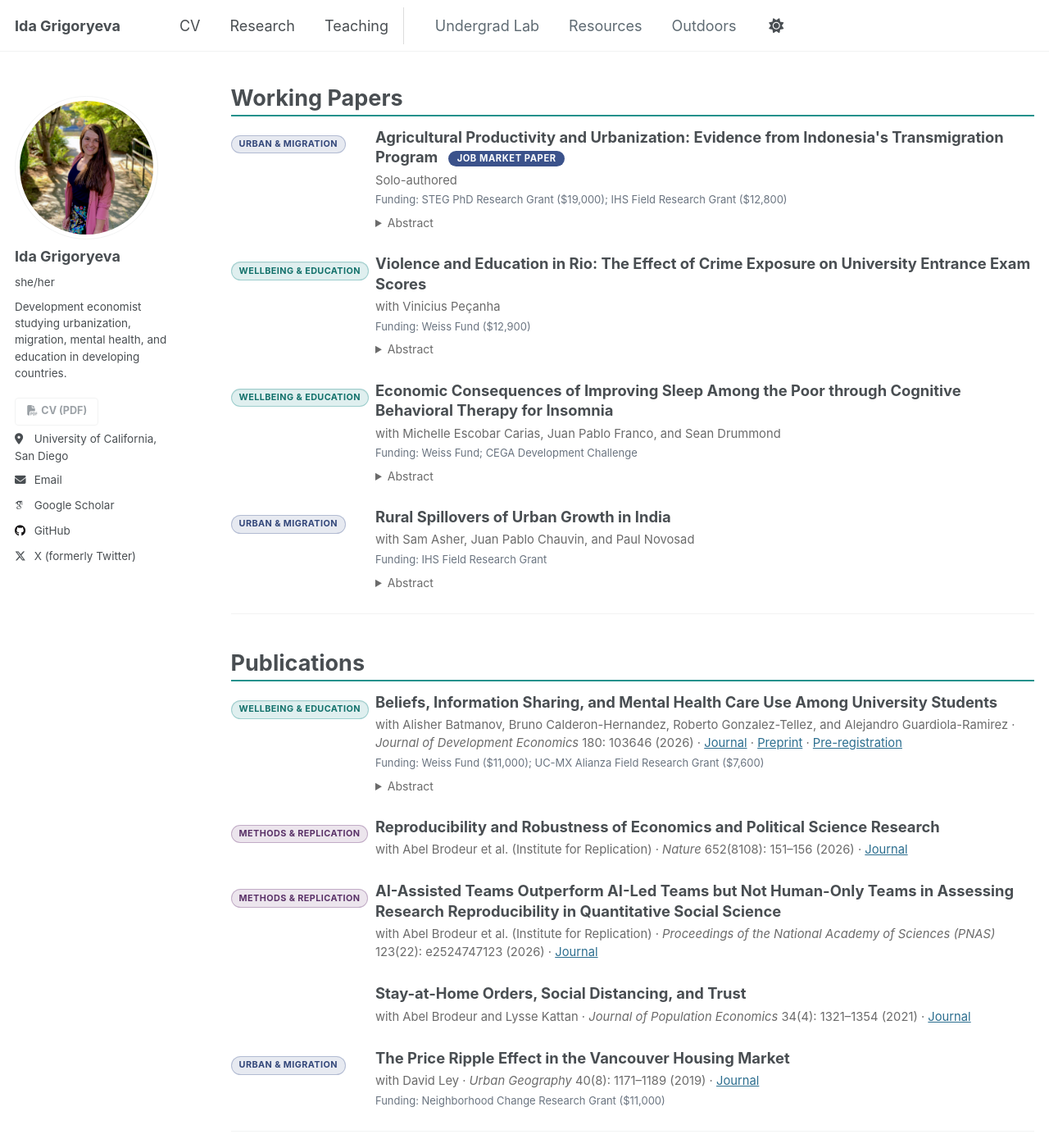
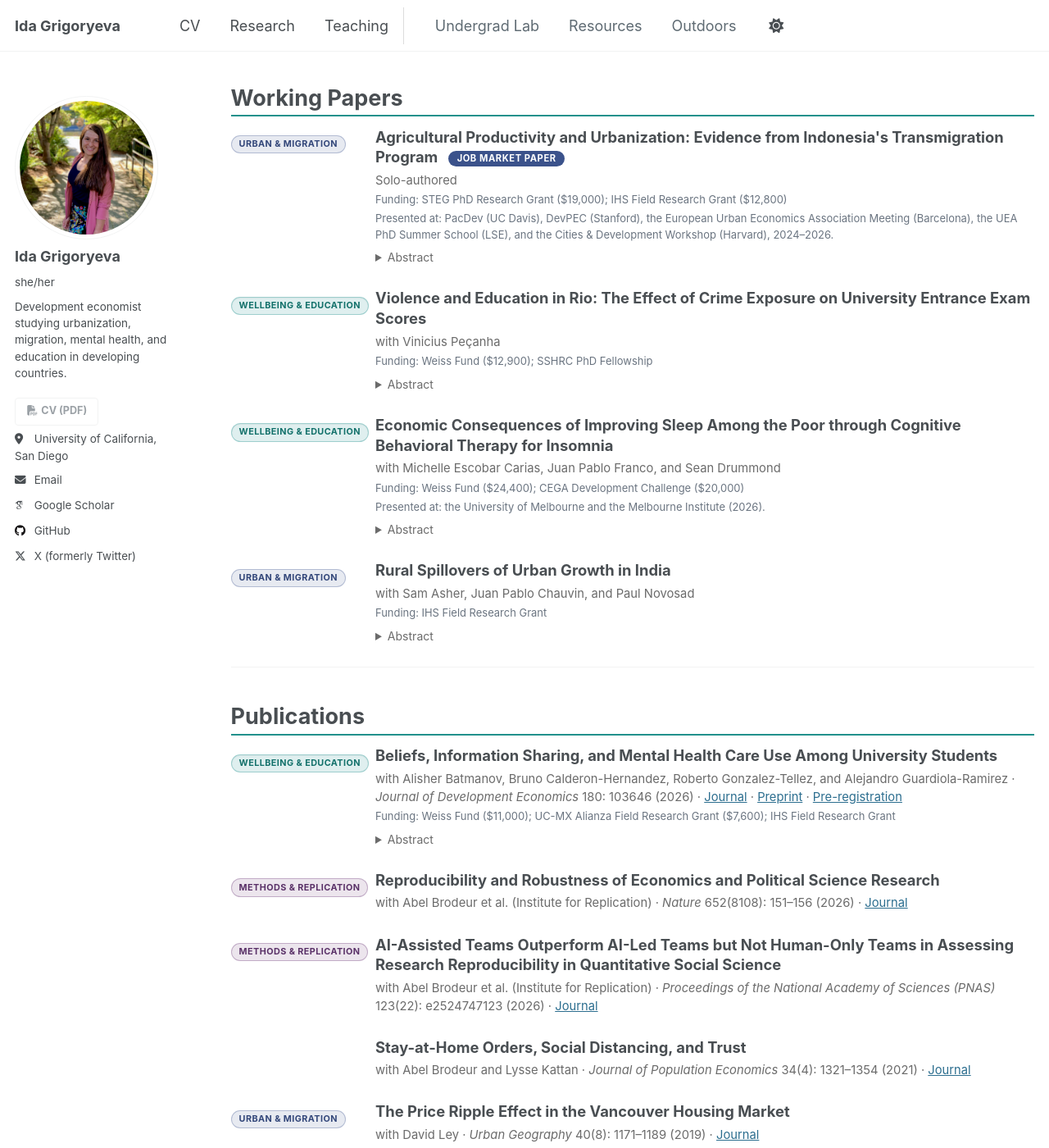
Before and after one commit to idagri/idagri.github.io, a Jekyll site: the page built from _pages/research.md, in a window 1280 px wide and 1400 px high, scrolled down 392 px. Shown: the whole window at 82% size. Built offline with Jekyll 4.4.1, drawn with Linux system fonts in a browser that asks for light colours; some web fonts are replaced; a script that is not in the unit is left out; some of the changed text lies outside the part shown.

Commit message:
Research page updates; fix favicon (root files); CV re-export
- Research: grant amounts (Sleep, Hidden Talent NBER, Rio SSHRC); add IHS to Mexico mental-health paper; full climate-paper author list (incl. Jacopo Lunghi); add presentations (JMP, Sleep); add Migrant Protection Protocols WIP (with Catalina Amuedo-Dorantes, IHS Mentorship); reorder Peers above the urbanization paper; flag the two thesis papers (MA/BA)
- Favicon: add root /favicon.ico and /favicon.svg (browsers request /favicon.ico by default, which was 404ing) + cache-bust the links
- CV: add Jacopo Lunghi to climate paper, add MPP project; re-export PDF

Co-Authored-By: Claude Opus 4.8 <noreply@anthropic.com>

```diff
--- a/_includes/head/custom.html
+++ b/_includes/head/custom.html
@@ -5,14 +5,15 @@
 <!-- Support for Academicons -->
 <link rel="stylesheet" href="{{ base_path }}/assets/css/academicons.css"/>
 
-<!-- favicon: viridis "travel-time rings" mark (concentric accessibility zones), images/favicon.svg -->
-<link rel="apple-touch-icon" sizes="180x180" href="{{ base_path }}/images/apple-touch-icon-180x180.png"/>
-<link rel="icon" type="image/svg+xml" href="{{ base_path }}/images/favicon.svg"/>
-<link rel="icon" type="image/png" href="{{ base_path }}/images/favicon-32x32.png" sizes="32x32"/>
-<link rel="icon" type="image/png" href="{{ base_path }}/images/favicon-16x16.png" sizes="16x16"/>
-<link rel="icon" type="image/png" href="{{ base_path }}/images/favicon-192x192.png" sizes="192x192"/>
+<!-- favicon: viridis "travel-time rings" mark (concentric accessibility zones). Root copies
+     (/favicon.ico, /favicon.svg) cover the browser's default root request; ?v=2 busts cache. -->
+<link rel="icon" href="/favicon.ico?v=2" sizes="any"/>
+<link rel="icon" type="image/svg+xml" href="/favicon.svg?v=2"/>
+<link rel="apple-touch-icon" sizes="180x180" href="{{ base_path }}/images/apple-touch-icon-180x180.png?v=2"/>
+<link rel="icon" type="image/png" href="{{ base_path }}/images/favicon-32x32.png?v=2" sizes="32x32"/>
+<link rel="icon" type="image/png" href="{{ base_path }}/images/favicon-16x16.png?v=2" sizes="16x16"/>
+<link rel="icon" type="image/png" href="{{ base_path }}/images/favicon-192x192.png?v=2" sizes="192x192"/>
 <link rel="manifest" href="{{ base_path }}/images/manifest.json"/>
-<link rel="icon" href="/images/favicon.ico"/>
 <meta name="theme-color" content="#21918c"/>
 
 <!-- Nav: separate "extra" tabs + Resources hover dropdown; sidebar CV button -->
--- a/_pages/research.md
+++ b/_pages/research.md
@@ -23,6 +23,9 @@ author_profile: true
 .pub-title{ margin:0 0 .25rem; font-size:1.02rem; font-weight:700; line-height:1.35; }
 .pub-flag{ display:inline-block; font-size:.62rem; font-weight:700; text-transform:uppercase; letter-spacing:.05em;
   color:#fff; background:#3B528B; border:none; border-radius:1rem; padding:.12rem .6rem; margin-left:.45rem; vertical-align:middle; }
+.pub-flag.pre{ background:#6a7480; }
+.pub-pres{ margin:.2rem 0 0; font-size:.72rem; color:#6a7480; }
+html[data-theme="dark"] .pub-pres{ color:#9a9a9a; }
 .pub-meta{ margin:0; font-size:.82rem; color:#6b6b6b; line-height:1.5; }
 .pub-fund{ margin:.2rem 0 0; font-size:.72rem; color:#6a7480; }
 .pub details{ margin:.4rem 0 0; }
@@ -64,6 +67,7 @@ My work studies how people and places develop: how cities grow and absorb migran
 <p class="pub-title">Agricultural Productivity and Urbanization: Evidence from Indonesia's Transmigration Program <span class="pub-flag">Job Market Paper</span></p>
 <p class="pub-meta">Solo-authored</p>
 <p class="pub-fund">Funding: STEG PhD Research Grant ($19,000); IHS Field Research Grant ($12,800)</p>
+<p class="pub-pres">Presented at: PacDev (UC Davis), DevPEC (Stanford), the European Urban Economics Association Meeting (Barcelona), the UEA PhD Summer School (LSE), and the Cities &amp; Development Workshop (Harvard), 2024–2026.</p>
 <details><summary>Abstract</summary><p>Using the quasi-random allocation of Indonesia's Transmigration Program and variation in productivity among transmigrant villages, I show that cities proximate to more productive villages experience higher population and employment growth, concentrated in service industries. The higher growth occurs alongside greater in-migration to cities (from both rural and urban districts) and is not driven by transmigrants abandoning their destination villages. Because migrants tend to stay in more productive villages, the results provide suggestive evidence of positive indirect spillovers of rural productivity onto regional urban markets.</p></details>
 </div>
 </div>
@@ -73,7 +77,7 @@ My work studies how people and places develop: how cities grow and absorb migran
 <div class="pub-body">
 <p class="pub-title">Violence and Education in Rio: The Effect of Crime Exposure on University Entrance Exam Scores</p>
 <p class="pub-meta">with Vinicius Peçanha</p>
-<p class="pub-fund">Funding: Weiss Fund ($12,900)</p>
+<p class="pub-fund">Funding: Weiss Fund ($12,900); SSHRC PhD Fellowship</p>
 <details><summary>Abstract</summary><p>In many neighborhoods of Latin American cities such as Rio de Janeiro, crime rates are very high, producing educational disruption and acute stress. We find that neighborhood shootings near a school shortly before an exam have a robust negative effect on students' performance on the language and math university-entrance tests. The effects are robust to school and year fixed effects: exposed students perform significantly worse (by 0.1 to 0.3 standard deviations) than non-exposed students.</p></details>
 </div>
 </div>
@@ -83,7 +87,8 @@ My work studies how people and places develop: how cities grow and absorb migran
 <div class="pub-body">
 <p class="pub-title">Economic Consequences of Improving Sleep Among the Poor through Cognitive Behavioral Therapy for Insomnia</p>
 <p class="pub-meta">with Michelle Escobar Carias, Juan Pablo Franco, and Sean Drummond</p>
-<p class="pub-fund">Funding: Weiss Fund; CEGA Development Challenge</p>
+<p class="pub-fund">Funding: Weiss Fund ($24,400); CEGA Development Challenge ($20,000)</p>
+<p class="pub-pres">Presented at: the University of Melbourne and the Melbourne Institute (2026).</p>
 <details><summary>Abstract</summary><p>A field experiment studying whether cognitive behavioral therapy for insomnia (CBT-I) can improve sleep among low-income adults, and measuring the downstream effects on economic and wellbeing outcomes. <em>(Full abstract to come.)</em></p></details>
 </div>
 </div>
@@ -107,7 +112,7 @@ My work studies how people and places develop: how cities grow and absorb migran
 <div class="pub-body">
 <p class="pub-title">Beliefs, Information Sharing, and Mental Health Care Use Among University Students</p>
 <p class="pub-meta">with Alisher Batmanov, Bruno Calderon-Hernandez, Roberto Gonzalez-Tellez, and Alejandro Guardiola-Ramirez · <em>Journal of Development Economics</em> 180: 103646 (2026) · <a href="https://doi.org/10.1016/j.jdeveco.2025.103646">Journal</a> · <a href="https://papers.ssrn.com/sol3/papers.cfm?abstract_id=5192345">Preprint</a> · <a href="https://www.socialscienceregistry.org/trials/14804">Pre-registration</a></p>
-<p class="pub-fund">Funding: Weiss Fund ($11,000); UC-MX Alianza Field Research Grant ($7,600)</p>
+<p class="pub-fund">Funding: Weiss Fund ($11,000); UC-MX Alianza Field Research Grant ($7,600); IHS Field Research Grant</p>
 <details><summary>Abstract</summary><p>We investigate the role of beliefs and stigma in shaping students' use of professional mental health services at a large private university in Mexico, where supply-side barriers are minimal. In a survey experiment with 680 students, nearly 50% of students in distress do not receive professional support despite high awareness and perceived effectiveness, a substantial treatment gap. We document stigmatized beliefs and misconceptions correlated with this gap: three-quarters of students incorrectly believe that those in distress perform worse academically and that most students in therapy are in severe distress. An information intervention correcting these beliefs increases students' sharing of on-campus resources and their willingness to recommend them to peers, though it lowers willingness to pay for private therapy and does not change self-reported therapy use six months later.</p></details>
 </div>
 </div>
@@ -161,7 +166,7 @@ My work studies how people and places develop: how cities grow and absorb migran
 <div class="pub-tag"><span class="tag urban">Urban &amp; Migration</span></div>
 <div class="pub-body">
 <p class="pub-title">Income Strongly Moderates Climate-Driven Migration</p>
-<p class="pub-meta">with Gaurav Khanna, Katharine Ricke et al. · Submitted (2025)</p>
+<p class="pub-meta">with Gaurav Khanna, Pascal Polonik, Jessica Wan, Jacopo Lunghi, and Katharine Ricke · Submitted (2025)</p>
 </div>
 </div>
 
@@ -174,6 +179,7 @@ My work studies how people and places develop: how cities grow and absorb migran
 <div class="pub-body">
 <p class="pub-title">You're Better Than You Think: Does Revealing Hidden Talent with a Novel Assessment Improve Student Outcomes?</p>
 <p class="pub-meta">with Michelle Escobar Carias</p>
+<p class="pub-fund">Funding: NBER PhD Dissertation Fellowship on Identifying &amp; Nurturing Math Talent ($36,000)</p>
 </div>
 </div>
 
@@ -182,15 +188,6 @@ My work studies how people and places develop: how cities grow and absorb migran
 <div class="pub-body">
 <p class="pub-title">Effects of an Emotional Resilience Intervention on Teacher Wellbeing and Performance in Guatemala</p>
 <p class="pub-meta">with Michelle Escobar Carias</p>
-</div>
-</div>
-
-<div class="pub">
-<div class="pub-tag"><span class="tag urban">Urban &amp; Migration</span></div>
-<div class="pub-body">
-<p class="pub-title">The Latin American Urbanization Puzzle: Structural Transformation and the Colonial Past</p>
-<p class="pub-meta">Solo-authored</p>
-<details><summary>Abstract</summary><p>The most urbanized continent, Latin America lags on the economic development expected of its high urbanization rates. Across the region, I find that while industrialization and resource rents explain some variation, they are insufficient to account for exceptionally high urbanization. I present suggestive evidence that the colonial past created an urban system later conducive to "urbanization without growth."</p></details>
 </div>
 </div>
 
@@ -206,7 +203,26 @@ My work studies how people and places develop: how cities grow and absorb migran
 <div class="pub">
 <div class="pub-tag"><span class="tag urban">Urban &amp; Migration</span></div>
 <div class="pub-body">
-<p class="pub-title">Factors of Urban Income Inequality in High- and Middle-Income Countries</p>
+<p class="pub-title">Migrant Protection Protocols ("Remain in Mexico") and Procedural Fairness in U.S. Immigration Courts</p>
+<p class="pub-meta">with Catalina Amuedo-Dorantes</p>
+<p class="pub-fund">Funding: IHS Mentorship Grant ($8,000)</p>
+<details><summary>Abstract</summary><p>The Migrant Protection Protocols (MPP, "Remain in Mexico") required non-Mexican asylum seekers arriving at the U.S.&ndash;Mexico border to wait in Mexico during their immigration court proceedings. Using administrative case-level microdata from the Executive Office for Immigration Review covering over one million cases from 2012 to 2020, we estimate the causal effect of MPP on procedural-fairness outcomes with an event-study difference-in-differences design, comparing non-Mexican (treated) and Mexican (control) respondents in courts operating MPP dockets. MPP led to a sharp decline in legal representation, a large increase in in-absentia removal orders, higher removal rates, shorter case durations, and a temporary surge in case terminations, concentrated among nationals of Honduras, Guatemala, and El Salvador. The findings indicate that MPP systematically undermined procedural fairness, creating a two-tiered system in which structural barriers, not individual choices, drove adverse case outcomes.</p></details>
+</div>
+</div>
+
+<div class="pub">
+<div class="pub-tag"><span class="tag urban">Urban &amp; Migration</span></div>
+<div class="pub-body">
+<p class="pub-title">The Latin American Urbanization Puzzle: Structural Transformation and the Colonial Past <span class="pub-flag pre">MA thesis</span></p>
+<p class="pub-meta">Solo-authored</p>
+<details><summary>Abstract</summary><p>The most urbanized continent, Latin America lags on the economic development expected of its high urbanization rates. Across the region, I find that while industrialization and resource rents explain some variation, they are insufficient to account for exceptionally high urbanization. I present suggestive evidence that the colonial past created an urban system later conducive to "urbanization without growth."</p></details>
+</div>
+</div>
+
+<div class="pub">
+<div class="pub-tag"><span class="tag urban">Urban &amp; Migration</span></div>
+<div class="pub-body">
+<p class="pub-title">Factors of Urban Income Inequality in High- and Middle-Income Countries <span class="pub-flag pre">BA thesis</span></p>
 <p class="pub-meta">ECINEQ Conference Working Paper, Eighth Meeting, Paris (2019)</p>
 </div>
 </div>
```
Also changed, not shown: favicon.ico (added), favicon.svg (added), 1 other file.
